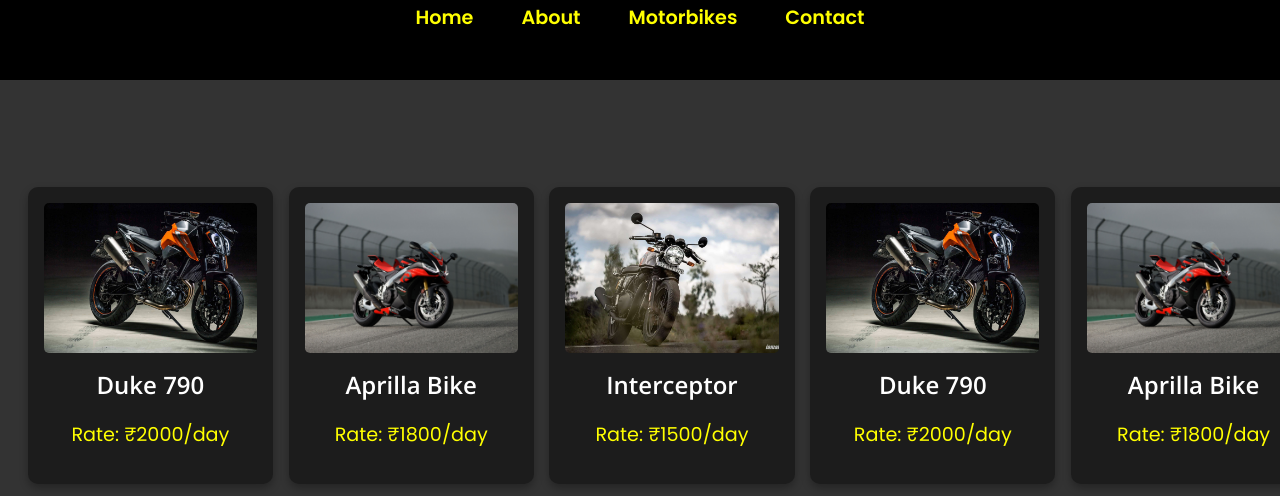
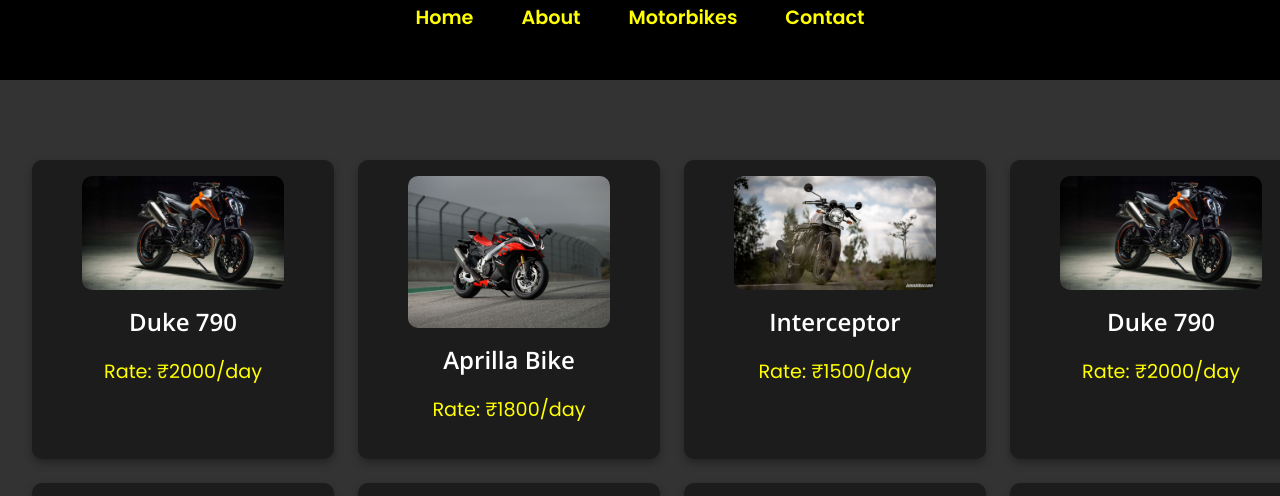
Before and after one commit to naga2510/OwnApplication, a plain HTML site: page index.html in a window 1280 px wide. Shown: the part 283-779 px from the top of the page. Drawn offline with nearby package versions, Linux system fonts and the light colour scheme; no server answers; a script that the page names is missing.

Commit message:
Update styles.css

```diff
--- a/styles.css
+++ b/styles.css
@@ -205,61 +205,3 @@
     align-items: center;
     flex-direction: column;
 }
-/* Hero Section */
-.hero {
-    padding: 5rem 2rem;
-    background-color: #333;
-    color: yellow;
-    text-align: center;
-    position: relative;
-    width: 100%;
-    min-height: calc(100vh - 8rem); /* Account for header height */
-    display: flex;
-    justify-content: center;
-    align-items: center;
-    flex-direction: column;
-}
-
-/* Hero Grid for 5 Columns */
-.hero-grid {
-    display: grid;
-    grid-template-columns: repeat(5, 1fr); /* 5 columns */
-    gap: 1.5rem;
-    justify-items: center;
-    width: 100%; /* Full width for grid stability */
-}
-
-/* Hero Card Styling */
-.hero-card {
-    background-color: #1c1c1c;
-    color: white;
-    border-radius: 10px;
-    overflow: hidden;
-    box-shadow: 0 4px 8px rgba(0, 0, 0, 0.3);
-    text-align: center;
-    padding: 1rem;
-    transition: transform 0.3s;
-    width: 90%; /* Maintain consistent width */
-    max-width: 250px; /* Prevent too wide cards */
-}
-
-.hero-card:hover {
-    transform: scale(1.05);
-}
-
-.hero-image {
-    width: 100%;
-    height: 150px;
-    object-fit: cover;
-    border-radius: 5px;
-}
-
-.hero-card h3 {
-    margin: 0.5rem 0;
-    font-size: 1.5rem;
-}
-
-.hero-card p {
-    font-size: 1.2rem;
-    color: yellow;
-}
```
